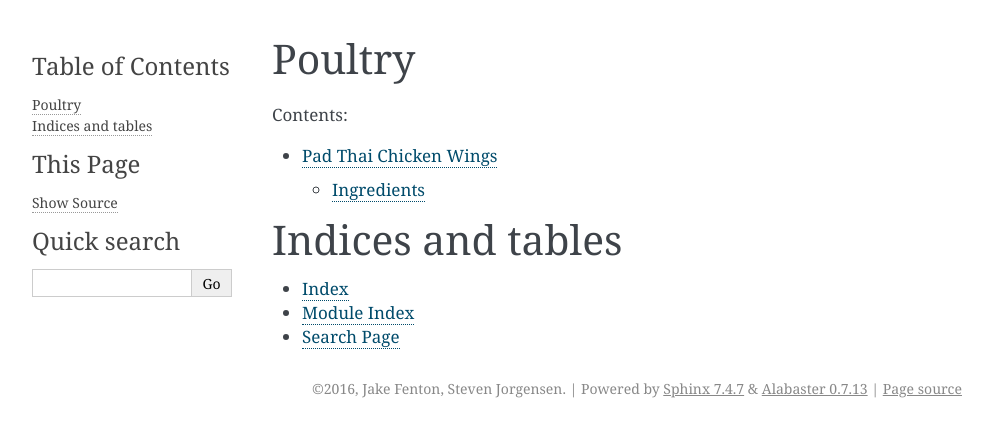
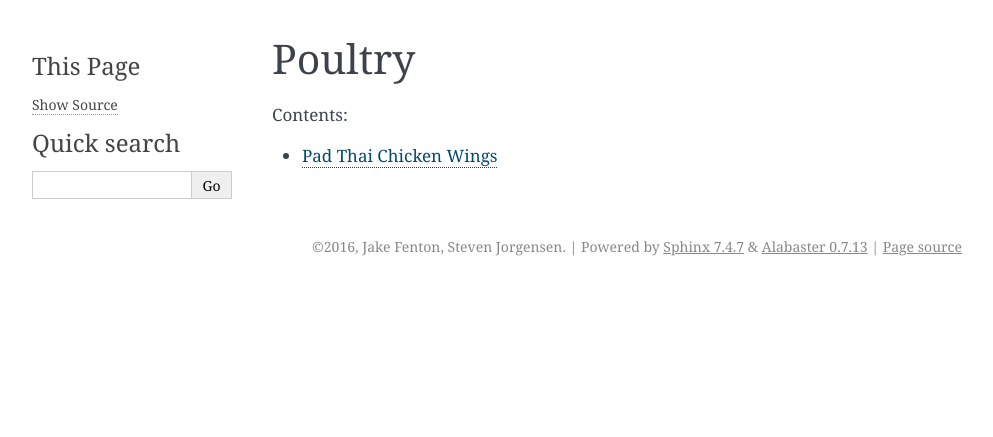
Before and after one commit to bocajnotnef/Recipys, a Sphinx documentation site: the page built from doc/poultry/index.rst, in a window 1280 px wide. Shown: the top 437 px of the page, without its empty margins (148-1141 px from the left). Built offline with Sphinx 7.4.7, drawn with Linux system fonts in a browser that asks for light colours.

Commit message:
Fixed weird indices bullshit

```diff
--- a/doc/Beef/index.rst
+++ b/doc/Beef/index.rst
@@ -6,12 +6,3 @@ Contents:
 .. toctree::
     ranch-style-beans
     :maxdepth: 1
-
-
-
-Indices and tables
-==================
-
-* :ref:`genindex`
-* :ref:`modindex`
-* :ref:`search`
--- a/doc/Pasta/index.rst
+++ b/doc/Pasta/index.rst
@@ -6,12 +6,3 @@ Contents:
 .. toctree::
     cartwheel-pasta
     :maxdepth: 1
-
-
-
-Indices and tables
-==================
-
-* :ref:`genindex`
-* :ref:`modindex`
-* :ref:`search`
--- a/doc/poultry/index.rst
+++ b/doc/poultry/index.rst
@@ -5,13 +5,4 @@ Contents:
 
 .. toctree::
     pad-thai-chicken-wings
-    :maxdepth: 2
-
-
-
-Indices and tables
-==================
-
-* :ref:`genindex`
-* :ref:`modindex`
-* :ref:`search`
+    :maxdepth: 1
```
